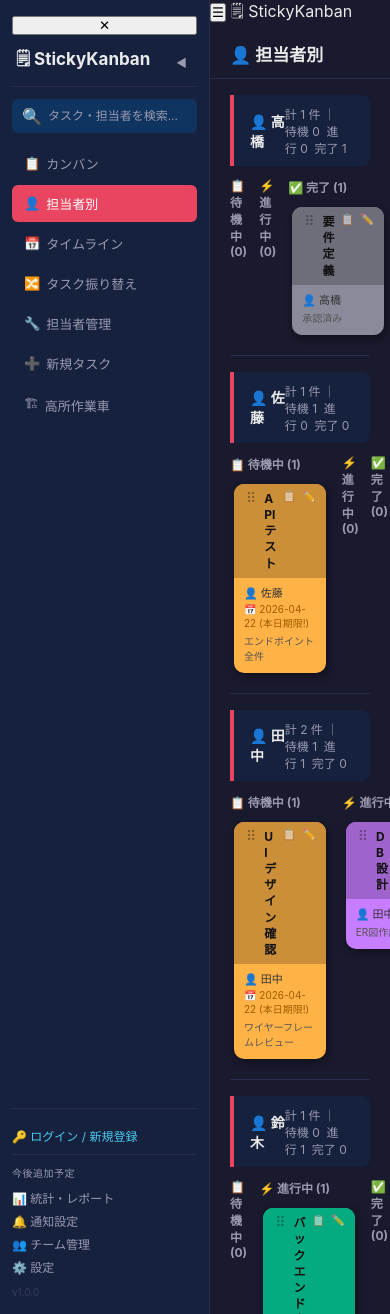
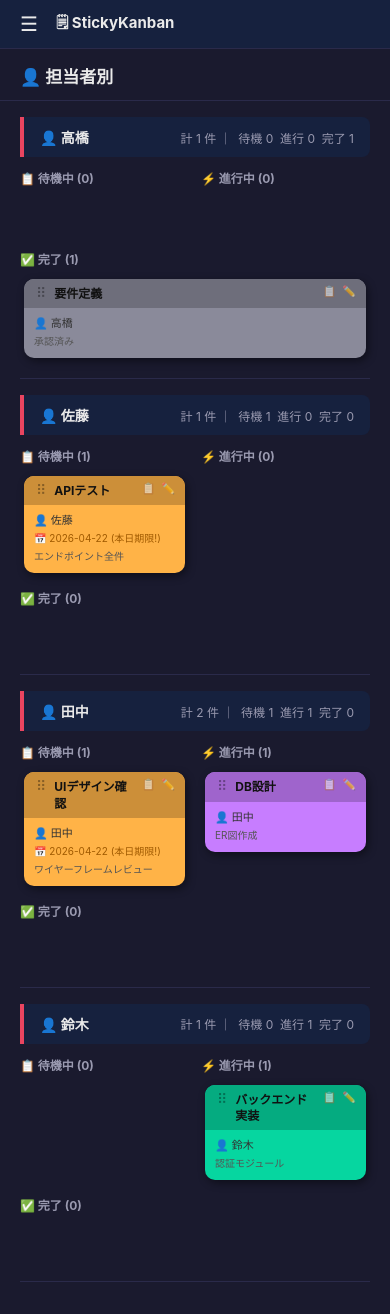
Before and after one commit to ssto2222/Kanban-board, a Flask app: page / in a window 390 px wide. Run offline with Flask 3, Linux system fonts and the light colour scheme; data that the repository does not hold is empty.

Commit message:
Remove sidebar close button; add mobile responsive layout
- Remove the ✕ (sidebar-close) button from the sidebar top
- Add mobile CSS: topbar + hamburger button shown on ≤768px
- Sidebar becomes a fixed overlay drawer on mobile (transform slide-in)
- Backdrop overlay wired to .sidebar-backdrop.open
- Kanban board gets flex-wrap:nowrap + overflow-x:auto on mobile
- Modal width expands to 96vw on small screens

https://claude.ai/code/session_01BeGmbAJ3XvP3nJEmmeTv4T

```diff
--- a/static/style.css
+++ b/static/style.css
@@ -977,3 +977,113 @@ details[open] .period-toggle { color: var(--text); }
 }
 
 .field select option { background: var(--bg); }
+
+/* ── モバイルトップバー・ハンバーガー（デスクトップでは非表示） ── */
+.topbar {
+  display: none;
+  align-items: center;
+  gap: 12px;
+  padding: 10px 14px;
+  background: var(--panel);
+  border-bottom: 1px solid var(--border);
+  flex-shrink: 0;
+}
+
+.topbar-title {
+  font-size: 15px;
+  font-weight: bold;
+}
+
+.hamburger {
+  display: none;
+  background: none;
+  border: none;
+  color: var(--text);
+  font-size: 20px;
+  cursor: pointer;
+  padding: 2px 6px;
+  border-radius: 4px;
+}
+.hamburger:hover { background: var(--border); }
+
+/* バックドロップ（デスクトップでは非表示） */
+.sidebar-backdrop {
+  display: none;
+  position: fixed;
+  inset: 0;
+  background: rgba(0,0,0,0.55);
+  z-index: 199;
+}
+
+/* ── モバイル (@media max-width: 768px) ── */
+@media (max-width: 768px) {
+  /* モバイルトップバーを表示 */
+  .topbar    { display: flex; }
+  .hamburger { display: block; }
+
+  /* サイドバーをオーバーレイドロワーに変更 */
+  .sidebar {
+    position: fixed !important;
+    top: 0;
+    left: 0;
+    height: 100dvh;
+    z-index: 200;
+    width: 210px !important;
+    min-width: 210px !important;
+    transform: translateX(-100%);
+    transition: transform 0.25s ease;
+  }
+
+  .sidebar.open {
+    transform: translateX(0);
+  }
+
+  /* 開いているときはサイドバー内容をすべて表示（折り畳み状態を無視） */
+  .sidebar .sl-text        { display: inline !important; }
+  .sidebar .sidebar-search { display: flex !important; }
+  .sidebar .sidebar-footer { display: block !important; }
+  .sidebar .nl              { display: inline !important; }
+  .sidebar .nav-btn         { padding: 9px 12px !important; justify-content: flex-start !important; }
+  .sidebar .sidebar-logo    { justify-content: space-between !important; }
+  /* 折り畳みトグルをモバイルでは非表示 */
+  .sidebar .sidebar-toggle  { display: none; }
+
+  /* バックドロップ */
+  .sidebar-backdrop.open { display: block; }
+
+  /* メインコンテンツを全幅に */
+  .main-content { overflow-y: auto; }
+
+  /* カンバンボードを横スクロール可に */
+  #view-kanban .board {
+    flex-wrap: nowrap;
+    overflow-x: auto;
+    -webkit-overflow-scrolling: touch;
+    padding-bottom: 16px;
+  }
+
+  /* カンバン列の最小幅を少し下げて見やすく */
+  .column {
+    min-width: 200px;
+    flex: 0 0 200px;
+  }
+
+  /* 担当者別ビューの列を折り返し */
+  .assignee-cols {
+    flex-wrap: wrap;
+  }
+
+  .assignee-col {
+    min-width: 160px;
+  }
+
+  /* タイムラインは横スクロール維持 */
+  #timeline-content { overflow-x: auto; -webkit-overflow-scrolling: touch; }
+
+  /* モーダルを全幅気味に */
+  .modal {
+    width: 96vw;
+    max-width: 96vw;
+    padding: 20px 16px;
+  }
+}
--- a/templates/index.html
+++ b/templates/index.html
@@ -12,7 +12,6 @@
 
     <!-- ── サイドバー ── -->
     <nav class="sidebar" id="sidebar">
-      <button class="sidebar-close" id="sidebar-close" aria-label="閉じる">✕</button>
       <div class="sidebar-logo">
         <span class="sl-text">🗒 StickyKanban</span>
         <button class="sidebar-toggle" id="sidebar-toggle" title="サイドバーを折り畳む">◀</button>
```
